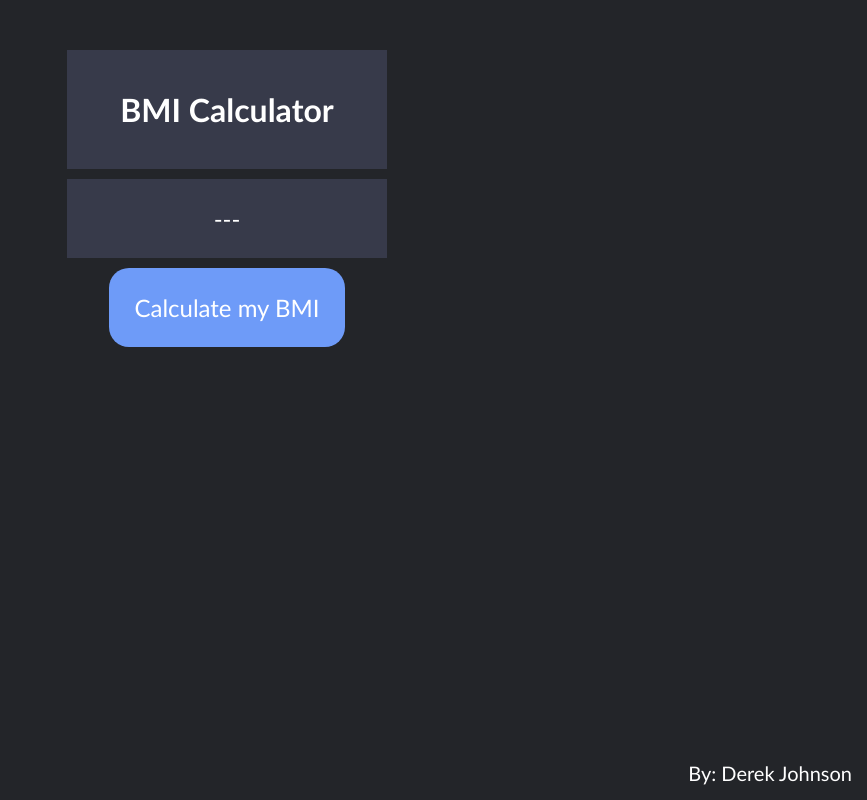
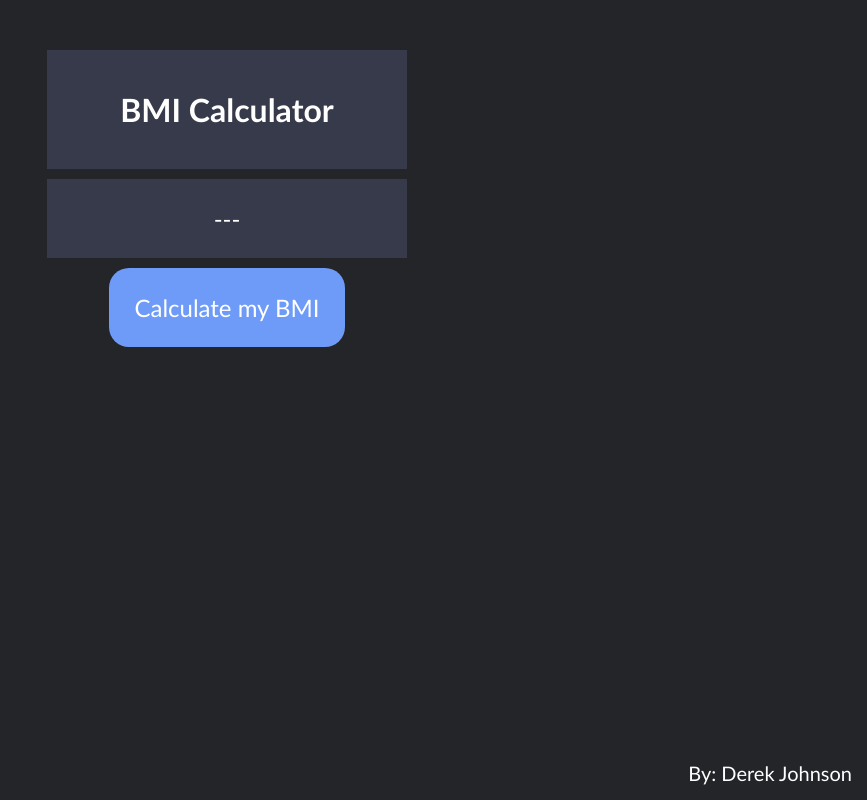
Before and after one commit to derekaj16/BMIFinal, a plain HTML site: page index.html in a window 1280 px wide. Shown: the whole page, without its empty margins (413-1280 px from the left). Drawn offline with Linux system fonts and the light colour scheme.

Commit message:
Update index.html

```diff
--- a/index.html
+++ b/index.html
@@ -49,6 +49,15 @@ Section 4
             font-family:'Trebuchet MS', 'Lucida Sans Unicode', 'Lucida Grande', 'Lucida Sans', Arial, sans-serif;
             display: none;
         }
+        h1 {
+            padding: 40px;
+            font-family:'Trebuchet MS', 'Lucida Sans Unicode', 'Lucida Grande', 'Lucida Sans', Arial, sans-serif;
+            background-color: rgb(55,58,74);
+            color: white;
+            margin: 0 auto 10px auto;
+            text-align: center;
+
+        }
         .input-boxes {
             display: block;
         }
@@ -78,7 +87,7 @@ Section 4
         .main-content {
             justify-content: center;
             padding: 50px;
-            width: 25%;
+            width: 360px;
             margin: 0 auto;
 
         }
@@ -122,14 +131,6 @@ Section 4
         }
         .popup p {
             text-align: left;
-        }
-        h1 {
-            padding: 40px;
-            font-family:'Trebuchet MS', 'Lucida Sans Unicode', 'Lucida Grande', 'Lucida Sans', Arial, sans-serif;
-            background-color: rgb(55,58,74);
-            color: white;
-            margin: 0 auto 10px auto;
-            text-align: center;
         }
         p {
             padding: 25px;
```
